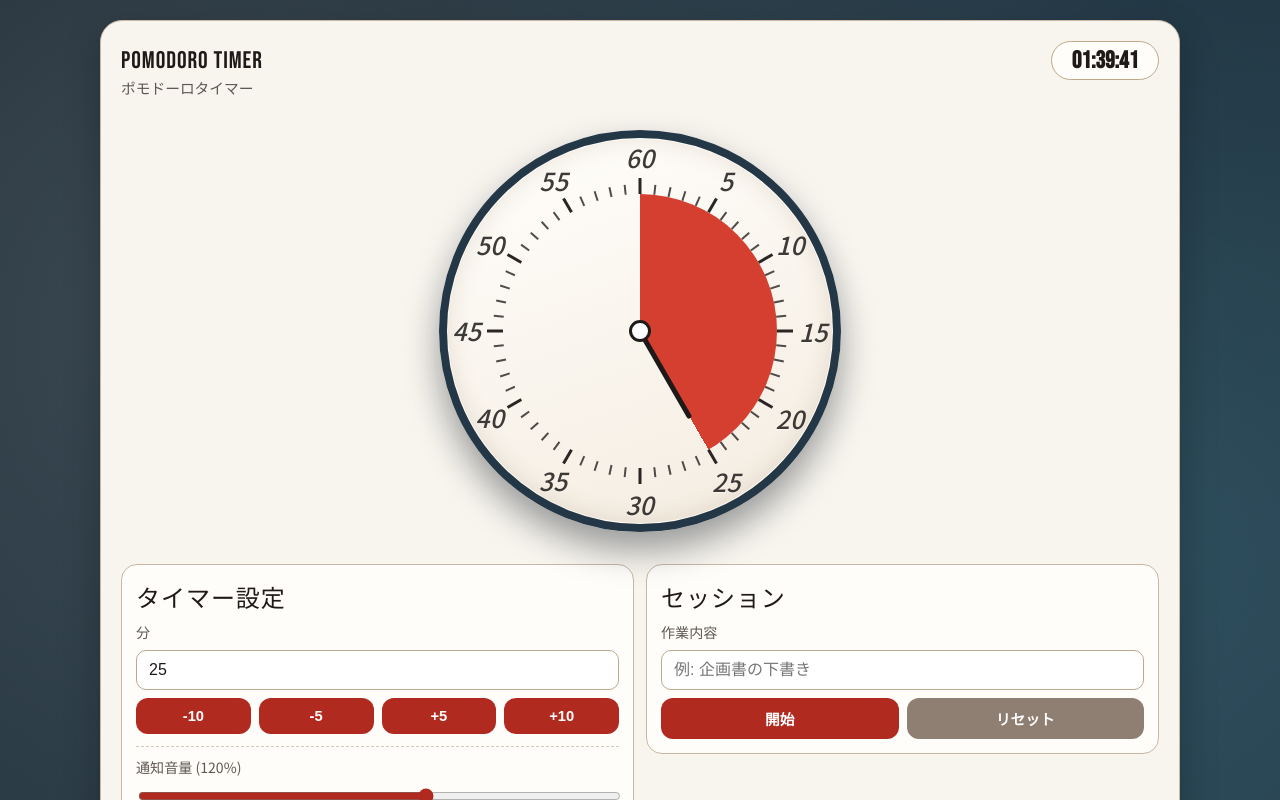
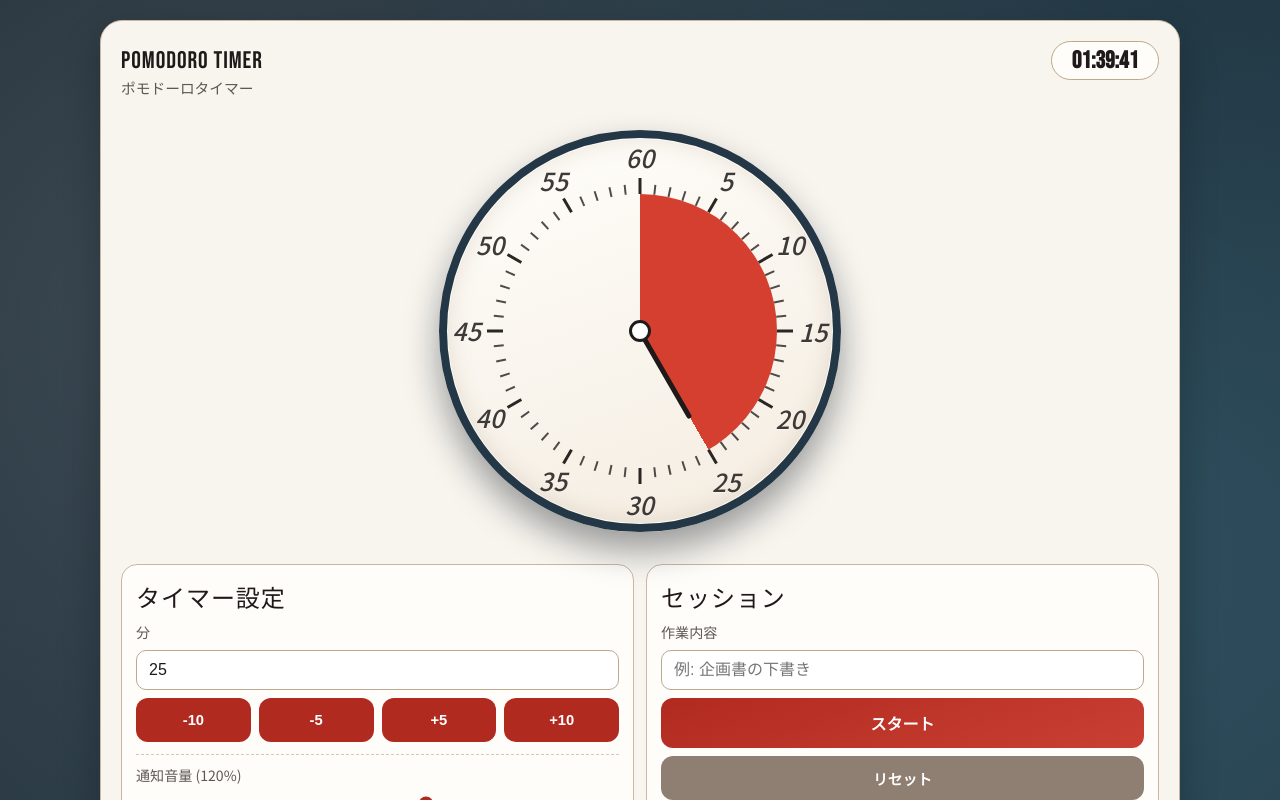
Before and after one commit to Corona-Shio/pomodoro-timer, a React (Vite) app: page / in a window 1280 px wide. Shown: the top 800 px of the page. Built offline with nearby package versions, Linux system fonts and the light colour scheme.

Commit message:
Add manual complete button flow and refine completion notifications

```diff
--- a/src/App.tsx
+++ b/src/App.tsx
@@ -1,4 +1,4 @@
-import { useEffect, useMemo, useRef, useState, type CSSProperties } from 'react';
+import { useCallback, useEffect, useMemo, useRef, useState, type CSSProperties } from 'react';
 import {
   assignLanes,
   calcMinuteHandAngle,
@@ -149,7 +149,6 @@ function App() {
   const [taskInput, setTaskInput] = useState('');
   const [logs, setLogs] = useState<TimeLog[]>(() => loadLogs());
   const [clock, setClock] = useState(nowClock());
-  const [isCompleteFlash, setIsCompleteFlash] = useState(false);
   const sessionRef = useRef<SessionMeta | null>(null);
   const deadlineRef = useRef<number | null>(null);
 
@@ -198,34 +197,46 @@ function App() {
     saveLogs(logs);
   }, [logs]);
 
-  useEffect(() => {
-    if (status === 'running' && remainingSeconds === 0) {
+  const completeSession = useCallback(
+    (endedAtMs: number, actualSeconds: number, withNotification: boolean): void => {
       const session = sessionRef.current;
-      if (session) {
-        const endedAtMs = deadlineRef.current ?? Date.now();
+      if (!session) {
+        return;
+      }
+
       const endedAt = new Date(endedAtMs);
-        const actualSeconds = Math.max(1, session.plannedMinutes * 60);
+      const plannedSeconds = session.plannedMinutes * 60;
+      const safeActualSeconds = Math.max(1, Math.min(plannedSeconds, Math.round(actualSeconds)));
 
       const newLog: TimeLog = {
         id: crypto.randomUUID(),
         task: session.task,
         plannedMinutes: session.plannedMinutes,
-          actualSeconds,
+        actualSeconds: safeActualSeconds,
         startedAt: session.startedAt.toISOString(),
         endedAt: endedAt.toISOString(),
         dateKey: toDateKey(session.startedAt)
       };
 
       setLogs((prev) => [newLog, ...prev]);
+      if (withNotification) {
         notifyCompletion(session.task, session.plannedMinutes);
         playCompletionSound(soundType, soundVolume, FIXED_SOUND_REPEAT_COUNT);
+      }
       sessionRef.current = null;
       deadlineRef.current = null;
+    },
+    [soundType, soundVolume]
+  );
+
+  useEffect(() => {
+    if (status === 'running' && remainingSeconds === 0) {
+      const endedAtMs = deadlineRef.current ?? Date.now();
+      const plannedSeconds = (sessionRef.current?.plannedMinutes ?? 0) * 60;
+      completeSession(endedAtMs, plannedSeconds, true);
+      setStatus('done');
     }
-      setStatus('done');
-      setIsCompleteFlash(true);
-    }
-  }, [remainingSeconds, soundType, soundVolume, status]);
+  }, [completeSession, remainingSeconds, status]);
 
   const canEditSetting = status === 'idle' || status === 'done';
   const handAngle = calcMinuteHandAngle(remainingSeconds);
@@ -276,7 +287,6 @@ function App() {
       };
       setRemainingSeconds(total);
       deadlineRef.current = now.getTime() + total * 1000;
-      setIsCompleteFlash(false);
     }
 
     setStatus('running');
@@ -304,8 +314,23 @@ function App() {
     sessionRef.current = null;
     deadlineRef.current = null;
     setStatus('idle');
-    setIsCompleteFlash(false);
     setRemainingSeconds(setMinutes * 60);
+  };
+
+  const onComplete = (): void => {
+    if (status !== 'running' && status !== 'paused') {
+      return;
+    }
+
+    const session = sessionRef.current;
+    if (!session) {
+      return;
+    }
+
+    const totalSeconds = session.plannedMinutes * 60;
+    const elapsedSeconds = totalSeconds - remainingSeconds;
+    completeSession(Date.now(), elapsedSeconds, false);
+    setStatus('done');
   };
 
   return (
@@ -321,7 +346,7 @@ function App() {
           </strong>
         </header>
 
-        <div className={`dial-wrap ${status === 'done' && isCompleteFlash ? 'done' : ''}`}>
+        <div className="dial-wrap">
           <div className="dial" role="img" aria-label="アナログタイマー盤">
             <div className="ticks" aria-hidden="true">
               {Array.from({ length: 60 }).map((_, idx) => (
@@ -408,21 +433,32 @@ function App() {
             />
             <div className="action-buttons">
               {(status === 'idle' || status === 'done') && (
-                <button type="button" onClick={onStart} disabled={setMinutes <= 0} aria-label="タイマー開始">
-                  開始
+                <button
+                  type="button"
+                  onClick={onStart}
+                  disabled={setMinutes <= 0}
+                  className="primary action-main action-main-full"
+                  aria-label="タイマー開始"
+                >
+                  スタート
                 </button>
               )}
               {status === 'running' && (
-                <button type="button" onClick={onPause} aria-label="一時停止">
+                <button type="button" onClick={onPause} className="primary action-main" aria-label="一時停止">
                   一時停止
                 </button>
               )}
               {status === 'paused' && (
-                <button type="button" onClick={onResume} aria-label="再開">
+                <button type="button" onClick={onResume} className="primary action-main" aria-label="再開">
                   再開
                 </button>
               )}
-              <button type="button" onClick={onReset} className="secondary" aria-label="リセット">
+              {(status === 'running' || status === 'paused') && (
+                <button type="button" onClick={onComplete} className="complete" aria-label="完了">
+                  完了
+                </button>
+              )}
+              <button type="button" onClick={onReset} className="secondary action-reset" aria-label="リセット">
                 リセット
               </button>
             </div>
--- a/src/app.css
+++ b/src/app.css
@@ -87,21 +87,6 @@ h2 {
   width: min(430px, 100%);
   padding: 14px;
   border-radius: 34px;
-}
-
-.dial-wrap.done .dial {
-  border-color: var(--ok);
-  animation: pulse 900ms ease-in-out infinite;
-}
-
-@keyframes pulse {
-  0%,
-  100% {
-    box-shadow: inset 0 0 0 1px rgb(31 122 69 / 30%), 0 0 0 0 rgb(31 122 69 / 0%);
-  }
-  50% {
-    box-shadow: inset 0 0 0 1px rgb(31 122 69 / 45%), 0 0 0 12px rgb(31 122 69 / 0%);
-  }
 }
 
 .dial {
@@ -285,7 +270,8 @@ input[type='range'] {
 button {
   border: none;
   border-radius: 12px;
-  padding: 10px 8px;
+  padding: 11px 10px;
+  min-height: 44px;
   font-size: 0.92rem;
   font-weight: 700;
   color: #fff;
@@ -304,6 +290,25 @@ button:disabled {
 
 button.secondary {
   background: #8f7f72;
+}
+
+button.primary {
+  background: linear-gradient(160deg, var(--accent) 0%, #ca3f33 100%);
+  font-size: 1rem;
+  font-weight: 800;
+}
+
+button.complete {
+  background: linear-gradient(160deg, #d9801e 0%, #bf5d17 100%);
+}
+
+.action-main {
+  min-height: 50px;
+}
+
+.action-main-full,
+.action-reset {
+  grid-column: 1 / -1;
 }
 
 .timeline-head span {
@@ -422,4 +427,8 @@ button.secondary {
   .timeline-axis {
     min-width: 620px;
   }
+
+  .action-main {
+    min-height: 46px;
+  }
 }
```
Also changed, not shown: 1 other file (tests, documents, lock files or other folders). Lines whose indentation alone changed are shown as unchanged.
